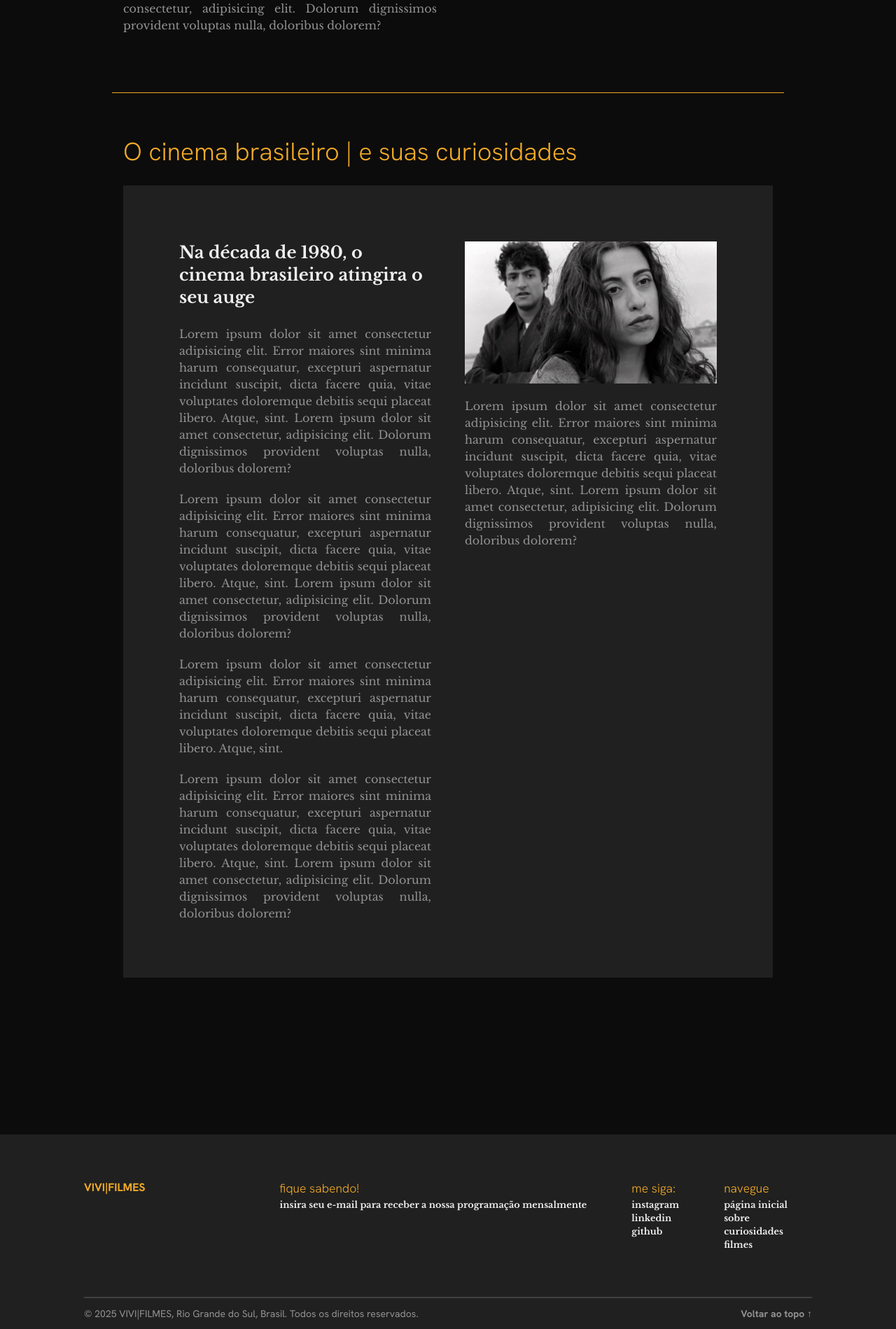
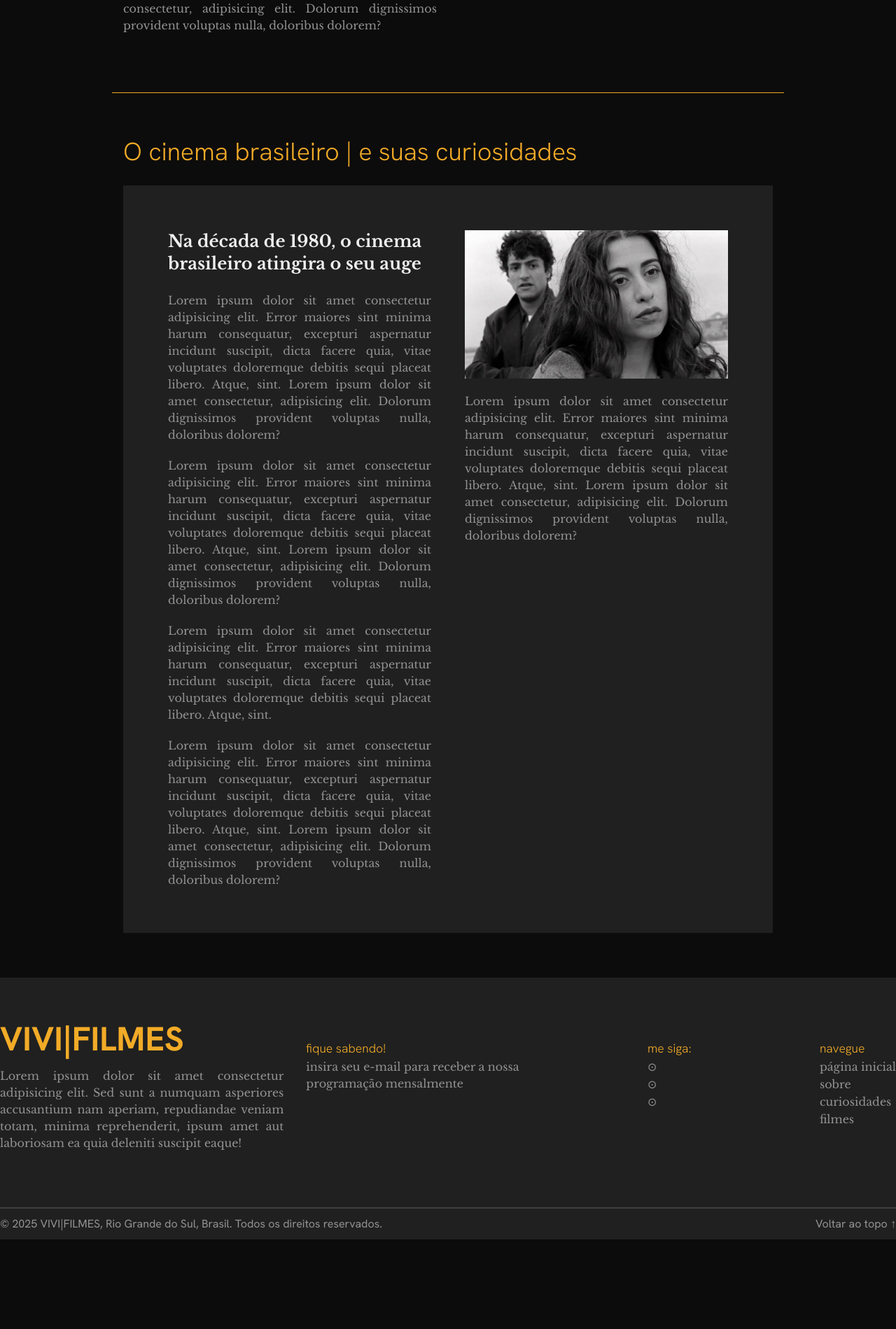
Before and after one commit to vitoriabecker/cinema, a Django app: page / in a window 1280 px wide. Shown: the part 1051-2950 px from the top of the page at 70% size. After the commit the page ends 2822 px from the top, so only its background shows below. Run offline with Django 5.2, Linux system fonts and the light colour scheme; style sheets or scripts are compiled from the project's sources; some web fonts are replaced.

Commit message:
style: make footer responsive

```diff
--- a/cinema/static/dist/styles.css
+++ b/cinema/static/dist/styles.css
@@ -9,6 +9,7 @@
       "Courier New", monospace;
     --color-amber-400: oklch(82.8% 0.189 84.429);
     --color-amber-500: oklch(76.9% 0.188 70.08);
+    --color-gray-400: oklch(70.7% 0.022 261.325);
     --color-neutral-600: oklch(43.9% 0 0);
     --color-neutral-700: oklch(37.1% 0 0);
     --spacing: 0.25rem;
@@ -28,6 +29,7 @@
     --text-5xl: 3rem;
     --text-5xl--line-height: 1;
     --font-weight-light: 300;
+    --font-weight-medium: 500;
     --font-weight-bold: 700;
     --radius-md: 0.375rem;
     --ease-in-out: cubic-bezier(0.4, 0, 0.2, 1);
@@ -248,11 +250,23 @@
   .mx-auto {
     margin-inline: auto;
   }
+  .my-2 {
+    margin-block: calc(var(--spacing) * 2);
+  }
+  .my-2\.5 {
+    margin-block: calc(var(--spacing) * 2.5);
+  }
   .my-4 {
     margin-block: calc(var(--spacing) * 4);
   }
+  .my-6 {
+    margin-block: calc(var(--spacing) * 6);
+  }
   .mt-5 {
     margin-top: calc(var(--spacing) * 5);
+  }
+  .mt-6 {
+    margin-top: calc(var(--spacing) * 6);
   }
   .mt-8 {
     margin-top: calc(var(--spacing) * 8);
@@ -435,6 +461,9 @@
   .px-6 {
     padding-inline: calc(var(--spacing) * 6);
   }
+  .px-12 {
+    padding-inline: calc(var(--spacing) * 12);
+  }
   .px-30 {
     padding-inline: calc(var(--spacing) * 30);
   }
@@ -444,8 +473,14 @@
   .py-2 {
     padding-block: calc(var(--spacing) * 2);
   }
+  .py-2\.5 {
+    padding-block: calc(var(--spacing) * 2.5);
+  }
   .py-3 {
     padding-block: calc(var(--spacing) * 3);
+  }
+  .py-4 {
+    padding-block: calc(var(--spacing) * 4);
   }
   .py-5 {
     padding-block: calc(var(--spacing) * 5);
@@ -623,19 +672,9 @@
       gap: calc(var(--spacing) * 8);
     }
   }
-  .md\:gap-10 {
+  .md\:p-16 {
     @media (width >= 48rem) {
-      gap: calc(var(--spacing) * 10);
-    }
-  }
-  .md\:gap-12 {
-    @media (width >= 48rem) {
-      gap: calc(var(--spacing) * 12);
-    }
-  }
-  .md\:gap-14 {
-    @media (width >= 48rem) {
-      gap: calc(var(--spacing) * 14);
+      padding: calc(var(--spacing) * 16);
     }
   }
   .md\:p-20 {
@@ -655,9 +694,24 @@
       line-height: var(--tw-leading, var(--text-sm--line-height));
     }
   }
+  .lg\:col-span-2 {
+    @media (width >= 64rem) {
+      grid-column: span 2 / span 2;
+    }
+  }
+  .lg\:col-span-3 {
+    @media (width >= 64rem) {
+      grid-column: span 3 / span 3;
+    }
+  }
   .lg\:mx-40 {
     @media (width >= 64rem) {
       margin-inline: calc(var(--spacing) * 40);
+    }
+  }
+  .lg\:flex {
+    @media (width >= 64rem) {
+      display: flex;
     }
   }
   .lg\:h-14 {
@@ -665,14 +719,39 @@
       height: calc(var(--spacing) * 14);
     }
   }
+  .lg\:w-\[120\%\] {
+    @media (width >= 64rem) {
+      width: 120%;
+    }
+  }
+  .lg\:w-full {
+    @media (width >= 64rem) {
+      width: 100%;
+    }
+  }
   .lg\:grid-cols-2 {
     @media (width >= 64rem) {
       grid-template-columns: repeat(2, minmax(0, 1fr));
     }
   }
+  .lg\:grid-cols-3 {
+    @media (width >= 64rem) {
+      grid-template-columns: repeat(3, minmax(0, 1fr));
+    }
+  }
+  .lg\:justify-between {
+    @media (width >= 64rem) {
+      justify-content: space-between;
+    }
+  }
   .lg\:gap-12 {
     @media (width >= 64rem) {
       gap: calc(var(--spacing) * 12);
+    }
+  }
+  .lg\:px-0 {
+    @media (width >= 64rem) {
+      padding-inline: calc(var(--spacing) * 0);
     }
   }
   .lg\:text-5xl {
--- a/cinema/templates/cinema/base.html
+++ b/cinema/templates/cinema/base.html
@@ -35,7 +35,7 @@
 
         <div class="flex shrink-0">
           <!--<img src="static/images/movie-frame.png" alt="Logo" class="w-auto h-12 md:h-13 lg:h-14">-->
-          <p class="logo text-2xl md:text-4xl lg:text-5xl flex items-center uppercase">vivi|filmes</p>
+          <h1 class="logo text-2xl md:text-4xl lg:text-5xl flex items-center uppercase">vivi|filmes</h1>
         </div>
 
         <div class="hidden md:block">
@@ -91,40 +91,55 @@
     {% endblock content %}
   </main>
 
-  <footer class="mt-40 px-30 justify-between">
+  <footer>
+    <div class="max-w-7xl mx-auto py-16 px-12 lg:px-0 grid lg:grid-cols-3 gap-8">
+      <div>
+        <h1 class="logo text-2xl md:text-4xl lg:text-5xl flex items-center uppercase">vivi|filmes</h1>
+        <p class="desc-1 py-4">Lorem ipsum dolor sit amet consectetur adipisicing elit. Sed sunt a numquam asperiores accusantium nam aperiam, repudiandae veniam totam, minima reprehenderit, ipsum amet aut laboriosam ea quia deleniti suscipit eaque!</p>
+      </div>
 
-    <div class="flex flex-row gap-x-48 py-16">
-      <h1 class="logo">VIVI|FILMES</h1>
-
-      <div class="footer-info flex flex-row gap-x-16">
-        <div class="">
-          <h2>fique sabendo!</h3>
-          <p>insira seu e-mail para receber a nossa programação mensalmente</p>
+      <div class="lg:col-span-2 flex justify-between mt-6">
+        <div>
+          <h2>fique sabendo!</h2>
+          <p class="desc-1">insira seu e-mail para receber a nossa</p>
+          <p class="desc-1">programação mensalmente</p>
           <!-- input e button para email aqui -->
         </div>
 
-        <div class="me-siga flex flex-col">
-          <h2>me siga:</h2>
-          <a href="#">instagram</a>
-          <a href="#">linkedin</a>
-          <a href="#">github</a>
+        <div>
+          <div class="me-siga">
+            <h2>me siga:</h2>
+            <ul>
+              <li><a class="desc-1" href="#">⊙</a></li>
+              <li><a class="desc-1" href="#">⊙</a></li>
+              <li><a class="desc-1" href="#">⊙</a></li>
+            </ul>
+          </div>
         </div>
 
-        <div class="navegue flex flex-col">
-          <h2>navegue</h2>
-          <a href="{% url 'home' %}">página inicial</a>
-          <a href="#">sobre</a>
-          <a href="#">curiosidades</a>
-          <a href="{% url 'movie_list' %}">filmes</a>
+        <div>
+          <div>
+            <h2>navegue</h2>
+            <ul>
+              <li><a class="desc-1 py-2" href="{% url 'home' %}">página inicial</a></li>
+              <li><a class="desc-1 py-2" href="#">sobre</a></li>
+              <li><a class="desc-1 py-2" href="#">curiosidades</a></li>
+              <li><a class="desc-1 py-2" href="{% url 'movie_list' %}">filmes</a></li>
+            </ul>
+          </div>
         </div>
       </div>
     </div>
 
-    <hr class="h-0.5 bg-neutral-700 border-0">
+    <div class="max-w-7xl mx-auto px-12 lg:px-0">
+      <div>
+        <hr class="h-0.5 bg-neutral-700 border-0">
+      </div>
 
-    <div class="flex flex-row justify-between py-3">
-      <p class="text-sm">© 2025 VIVI|FILMES, Rio Grande do Sul, Brasil. Todos os direitos reservados.</p>
-      <a class="text-sm font-bold" href="#">Voltar ao topo ↑</a>
+      <div class="flex justify-between items-center py-2.5">
+        <p class="">© 2025 VIVI|FILMES, Rio Grande do Sul, Brasil. Todos os direitos reservados.</p>
+        <a class="" href="#">Voltar ao topo ↑</a>
+      </div>
     </div>
   </footer>
 </body>
--- a/cinema/templates/cinema/home.html
+++ b/cinema/templates/cinema/home.html
@@ -62,7 +62,7 @@
     <h1 class="text-2xl sm:text-3xl md:text-4xl font-bold mb-7">O cinema brasileiro | e suas curiosidades</h2>
   </div>
 
-  <article class="max-w-7xl mx-auto grid p-8 gap-8 md:p-20 md:gap-8 lg:gap-12 lg:grid-cols-2">
+  <article class="max-w-7xl mx-auto grid p-8 gap-8 md:p-16 md:gap-8 lg:gap-12 lg:grid-cols-2">
 
     <div class="flex flex-col justify-center">
       <h2 class="items-center text-lg sm:text-2xl font-bold mb-6">Na década de 1980, o cinema brasileiro atingira o seu auge</h2>
```
Also changed, not shown: other parts of cinema/static/dist/styles.css (+35 -9 lines).
